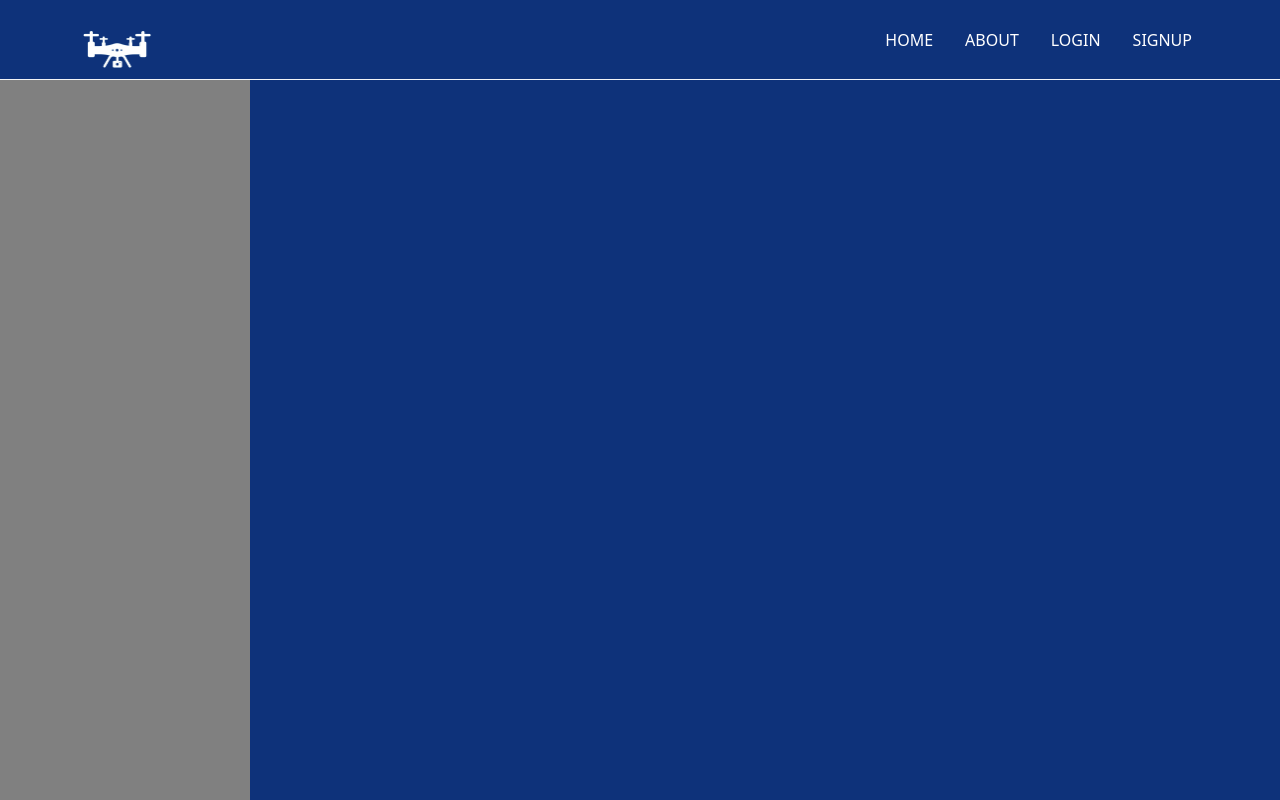
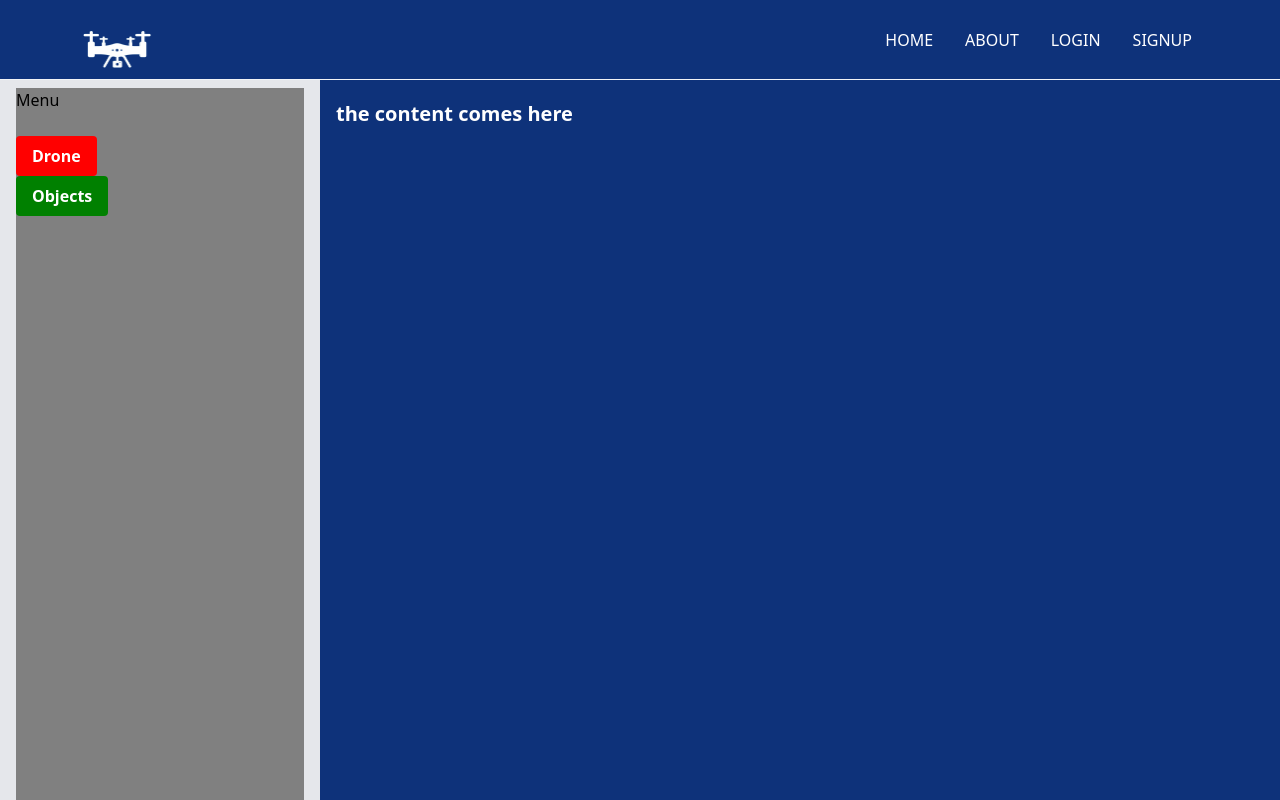
Before and after one commit to JohanLindeque/drone-project-group5, a React (Create React App) app: page /dashboard in a window 1280 px wide. Shown: the top 800 px of the page. Built offline with nearby package versions, Linux system fonts and the light colour scheme.

Commit message:
Fixed layout

```diff
--- a/src/components/Dashboard.jsx
+++ b/src/components/Dashboard.jsx
@@ -1,16 +1,24 @@
-import React from 'react'
-import Sidebar from './Sidebar'
-import KnownObjects from './KnownObjects'
+import React from 'react';
+import Sidebar from './Sidebar';
+import KnownObjects from './KnownObjects';
 
 const Dashboard = () => {
   return (
-    <div className="Container">
-        <div><h1>Dashboard</h1></div>
-      <br />
-      <div><Sidebar /></div>
-      <KnownObjects />
+    <div className="flex mt-8">
+      {/* Sidebar on the left */}
+      <div className="w-1/4 bg-gray-200 p-4">
+        <Sidebar />
+      </div>
+
+      {/* KnownObjects on the right */}
+      <div className="flex-grow p-4">
+        <div className="container mx-auto ">
+          <h1 className="text-3xl font-bold mb-4 text-red-600">Dashboard</h1>
+          <KnownObjects />
+        </div>
+      </div>
     </div>
-  )
-}
+  );
+};
 
-export default Dashboard
+export default Dashboard;
--- a/src/components/KnownObjects.jsx
+++ b/src/components/KnownObjects.jsx
@@ -2,7 +2,7 @@
 
 const KnownObjects = () => {
   return (
-<div>
+<div className='w-5/6' >
     <div>
     <h1 className='text-xl font-semibold text-white '>the content comes here</h1>
     </div>
--- a/src/components/Sidebar.jsx
+++ b/src/components/Sidebar.jsx
@@ -2,13 +2,18 @@
 
 const Sidebar = ({ onContentChange }) => {
   return (
-    <div className='bg-[gray] w-[250px] h-screen'>
-      <button className='bg-red text-white' onClick={() => onContentChange('knownObjects')}>
-        Show Known Objects
-      </button>
-      <button className='bg-blue text-white' onClick={() => onContentChange('drone')}>
-        The drone
-      </button>
+    <div className='bg-[gray]  h-screen flex-col  mt-10'>
+      <h1>Menu</h1>
+      <br />
+      <div>
+        <button
+          className='bg-[red] hover:bg-[blue] text-white font-bold py-2 px-4 rounded flex'
+          onClick={() => onContentChange('drone')}>
+          Drone
+        </button>
+
+        <button className='bg-[green] hover:bg-[blue] text-white font-bold py-2 px-4 rounded'>Objects</button>
+      </div>
     </div>
   );
 };
```
